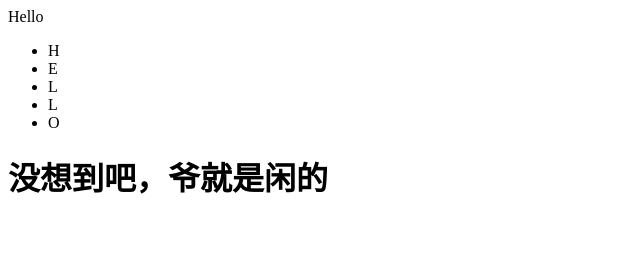
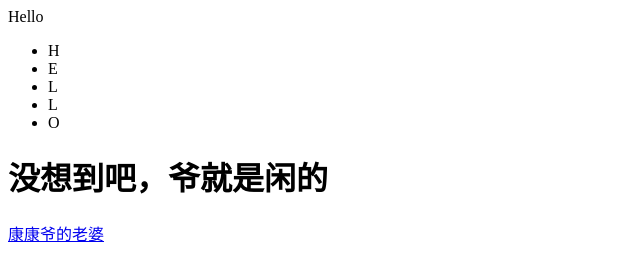
Before and after one commit to Jackylee06/Jackylee06, a plain HTML site: page index.html in a window 1280 px wide. Shown: the whole page, without its empty margins (0-640 px from the left). Drawn offline with Linux system fonts and the light colour scheme.

Commit message:
Update index.html

```diff
--- a/index.html
+++ b/index.html
@@ -9,5 +9,6 @@
   <li>O</li>
  </ul>
  <h1>没想到吧，爷就是闲的</h1>
+ <a href="www.Jackylee06.github.io/mygirlfriend">康康爷的老婆</a>
 </body>
 </html>
```
